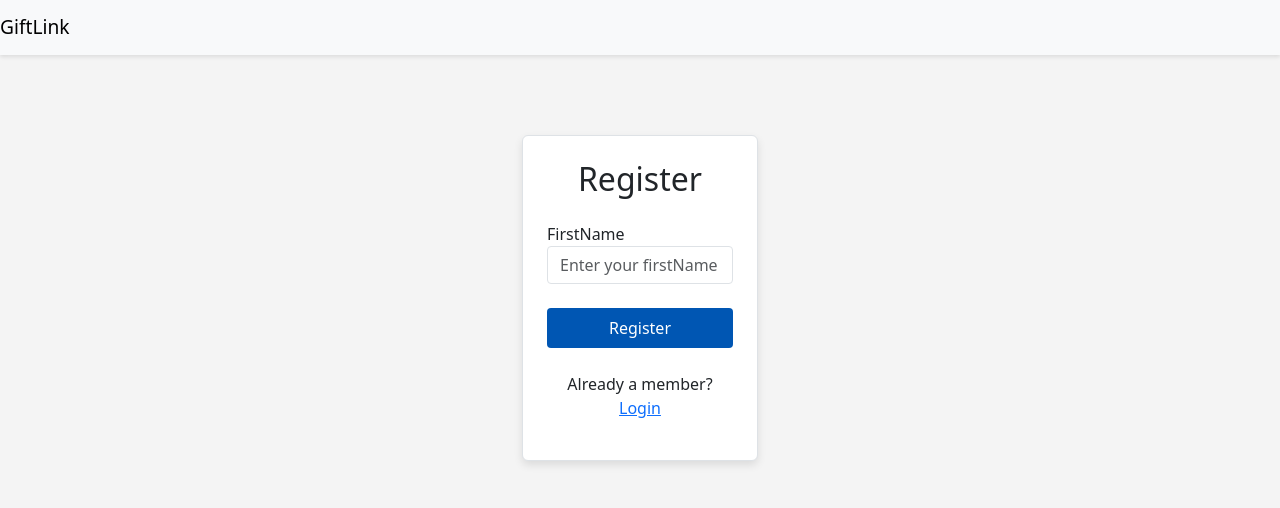
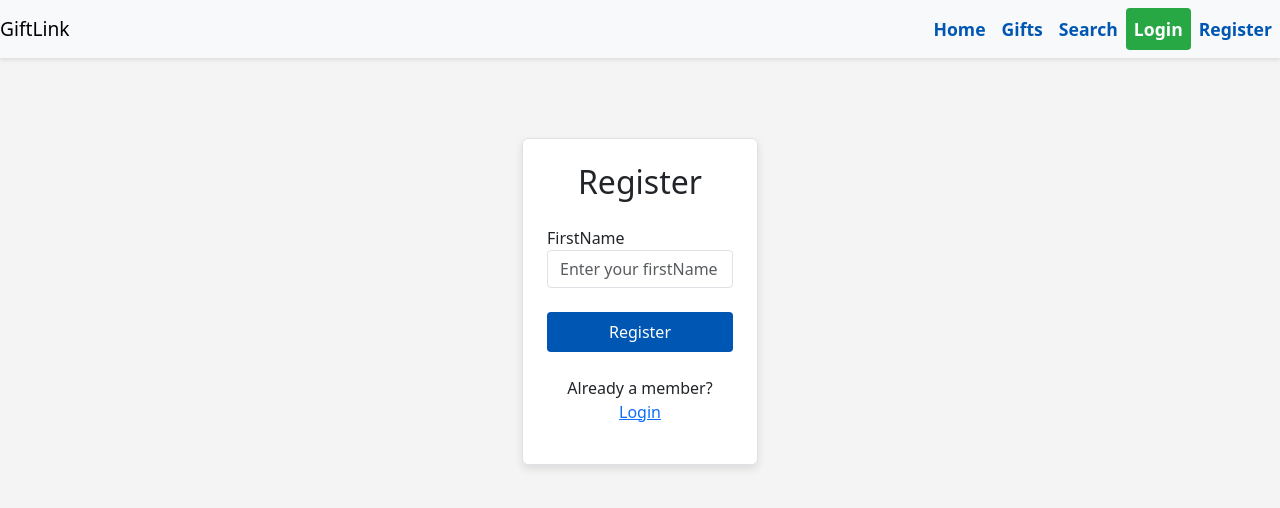
Before and after one commit to DaHermann/fullstack-capstone-project, a React (Create React App) app in the folder giftlink-frontend/: page /app/register in a window 1280 px wide. Shown: the top 508 px of the page. Built offline with nearby package versions, Linux system fonts and the light colour scheme; no server answers.

Commit message:
Implement Back-end in Register Component

```diff
--- a/giftlink-frontend/src/components/Navbar/Navbar.js
+++ b/giftlink-frontend/src/components/Navbar/Navbar.js
@@ -1,15 +1,80 @@
-import React from 'react';
+import React, { useEffect } from 'react'
+import { Link, useNavigate } from 'react-router-dom'
+import {urlConfig} from '../../config';
+import { useAppContext } from '../../context/AuthContext';
 
 export default function Navbar() {
+    const { isLoggedIn, setIsLoggedIn, userName, setUserName } = useAppContext();
+
+  const navigate=useNavigate();
+    useEffect(() => {
+        const authTokenFromSession = sessionStorage.getItem('auth-token');
+        const nameFromSession = sessionStorage.getItem('name');
+        if (authTokenFromSession) {
+            if(isLoggedIn && nameFromSession) {
+              setUserName(nameFromSession);
+            } else {
+              sessionStorage.removeItem('auth-token');
+              sessionStorage.removeItem('name');
+              sessionStorage.removeItem('email');
+              setIsLoggedIn(false);
+            }
+        }
+    },[isLoggedIn, setIsLoggedIn, setUserName])
+    const handleLogout=()=>{
+        sessionStorage.removeItem('auth-token');
+        sessionStorage.removeItem('name');
+        sessionStorage.removeItem('email');
+        setIsLoggedIn(false);
+        navigate(`/app`);
+
+    }
+    const profileSecton=()=>{
+      navigate(`/app/profile`);
+    }
     return (
-        <nav className="navbar navbar-expand-lg navbar-light bg-light">
-            <a className="navbar-brand" href="/">GiftLink</a>
+        <>
+            <nav className="navbar navbar-expand-lg navbar-light bg-light" id='navbar_container'>
+        <a className="navbar-brand" href={`${urlConfig.backendUrl}/app`}>GiftLink</a>
 
-            <div className="collapse navbar-collapse" id="navbarNav">
-                <ul className="navbar-nav">
-                    {/* Task 1: Add links to Home and Gifts below*/}
-                </ul>
-            </div>
-        </nav>
-    );
+        <button className="navbar-toggler" type="button" data-toggle="collapse" data-target="#navbarNav" aria-controls="navbarNav" aria-expanded="false" aria-label="Toggle navigation">
+          <span className="navbar-toggler-icon"></span>
+        </button>
+
+        <div className="collapse navbar-collapse justify-content-end" id="navbarNav">
+          <ul className="navbar-nav">
+            <li className="nav-item">
+              <a className="nav-link" href="/home.html">Home</a> {/* Link to home.html */}
+            </li>
+            <li className="nav-item">
+              <Link className="nav-link" to="/app">Gifts</Link> {/* Updated Link */}
+            </li>
+            <li className="nav-item">
+              <Link className="nav-link" to="/app/search">Search</Link>
+            </li>
+            <ul className="navbar-nav ml-auto">
+            {isLoggedIn ? (
+                    <>
+                    <li className="nav-item"> <span className="nav-link" style={{color: "black", cursor:"pointer"}} onClick={profileSecton}>Welcome, {userName}</span> </li>
+                    <li className="nav-item"><button className="nav-link login-btn" onClick={handleLogout}>Logout</button></li>
+                    </>
+                )  : (
+                    <>
+                        <li className="nav-item">
+
+                        <Link className="nav-link login-btn" to="/app/login">Login</Link>
+                        </li>
+                        <li className="nav-item">
+                        <Link className="nav-link register-btn" to="/app/register">Register</Link>
+                        </li>
+                    </>
+                )
+
+            }
+            </ul>
+          </ul>
+        </div>
+      </nav>
+        </>
+    )
 }
--- a/giftlink-frontend/src/components/RegisterPage/RegisterPage.js
+++ b/giftlink-frontend/src/components/RegisterPage/RegisterPage.js
@@ -1,6 +1,9 @@
 import React, { useState } from 'react';
 
 import './RegisterPage.css';
+import {urlConfig} from '../../config';
+import { useAppContext } from '../../context/AuthContext';
+import { useNavigate } from 'react-router-dom';
 
 function RegisterPage() {
 
@@ -10,11 +13,48 @@
     const [lastName, setLastName] = useState('');
     const [email, setEmail] = useState('');
     const [password, setPassword] = useState('');
+    const [showerr, setShowerr] = useState('');
+    const navigate = useNavigate();
+    const { setIsLoggedIn } = useAppContext();
 
     // insert code here to create handleRegister function and include console.log
     const handleRegister = async (e) => {
         e.preventDefault();
-        console.log("Register invoked for :"+firstName)
+        try{
+            const response = await fetch(`${urlConfig.backendUrl}/api/auth/register`, {
+                //{{Insert code here}} //Task 6: Set method
+                method: 'POST',
+                //{{Insert code here}} //Task 7: Set headers
+                headers: {
+                    'content-type': 'application/json',
+                },
+                //{{Insert code here}} //Task 8: Set body to send user details
+                body: JSON.stringify({
+                    firstName: firstName,
+                    lastName: lastName,
+                    email: email,
+                    password: password
+                })
+            })
+
+            const json = await response.json();
+            if (json.authtoken) {
+                sessionStorage.setItem('auth-token', json.authtoken);
+                sessionStorage.setItem('name', firstName);
+                sessionStorage.setItem('email', json.email);
+                //insert code for setting logged in state
+                setIsLoggedIn(true);
+                //insert code for navigating to MainPAge
+                navigate('/app')
+            }
+
+
+        }catch (e) {
+            console.log("Error fetching details: " + e.message);
+            if (json.error) {
+                setShowerr(json.error);
+            }
+        }
 
     }
 
@@ -44,6 +84,7 @@
                         <p className="mt-4 text-center">
                             Already a member? <a href="/app/login" className="text-primary">Login</a>
                         </p>
+                        <div className="text-danger">{showerr}</div>
 
                     </div>
                 </div>
```
Lines whose indentation alone changed are shown as unchanged.
